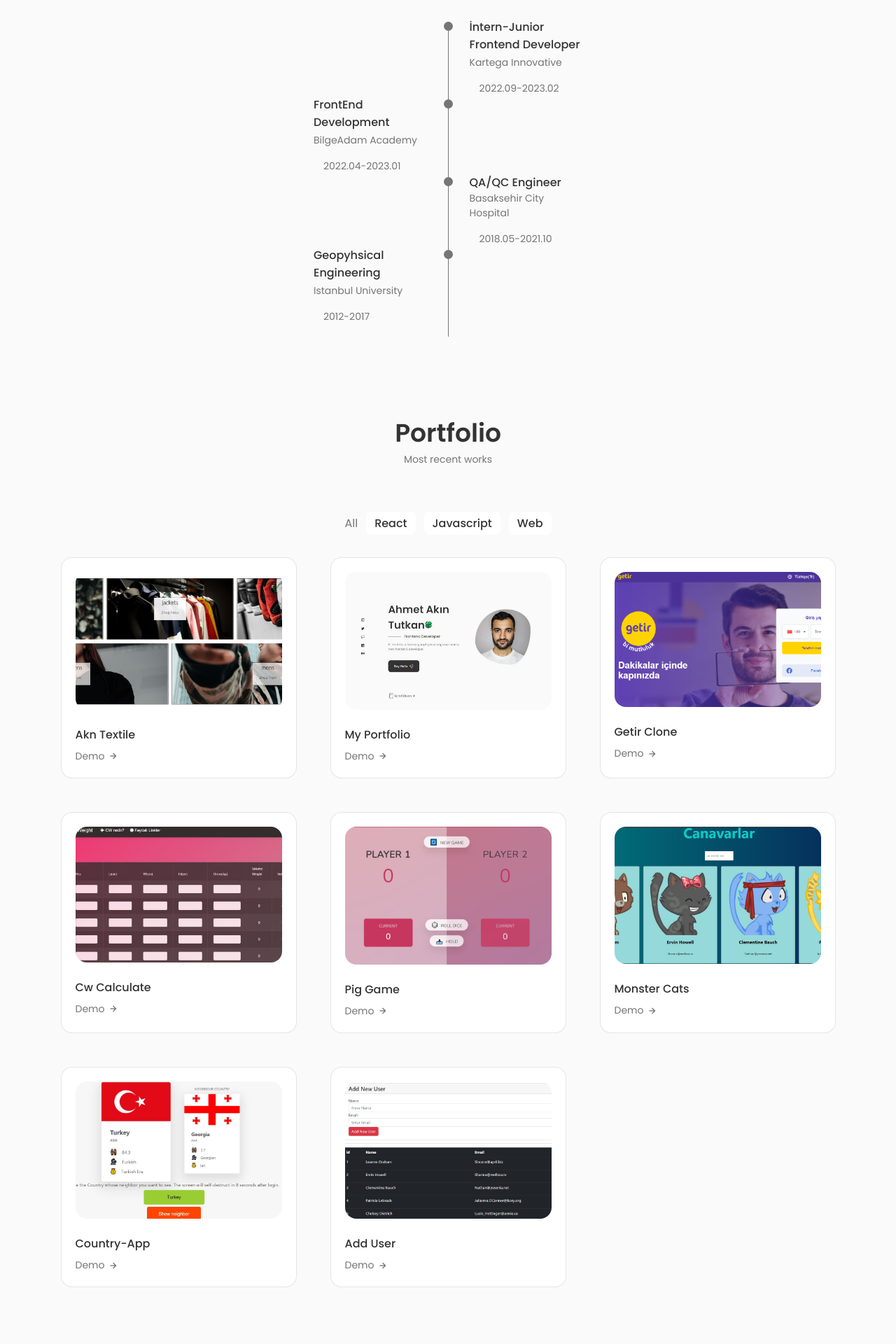
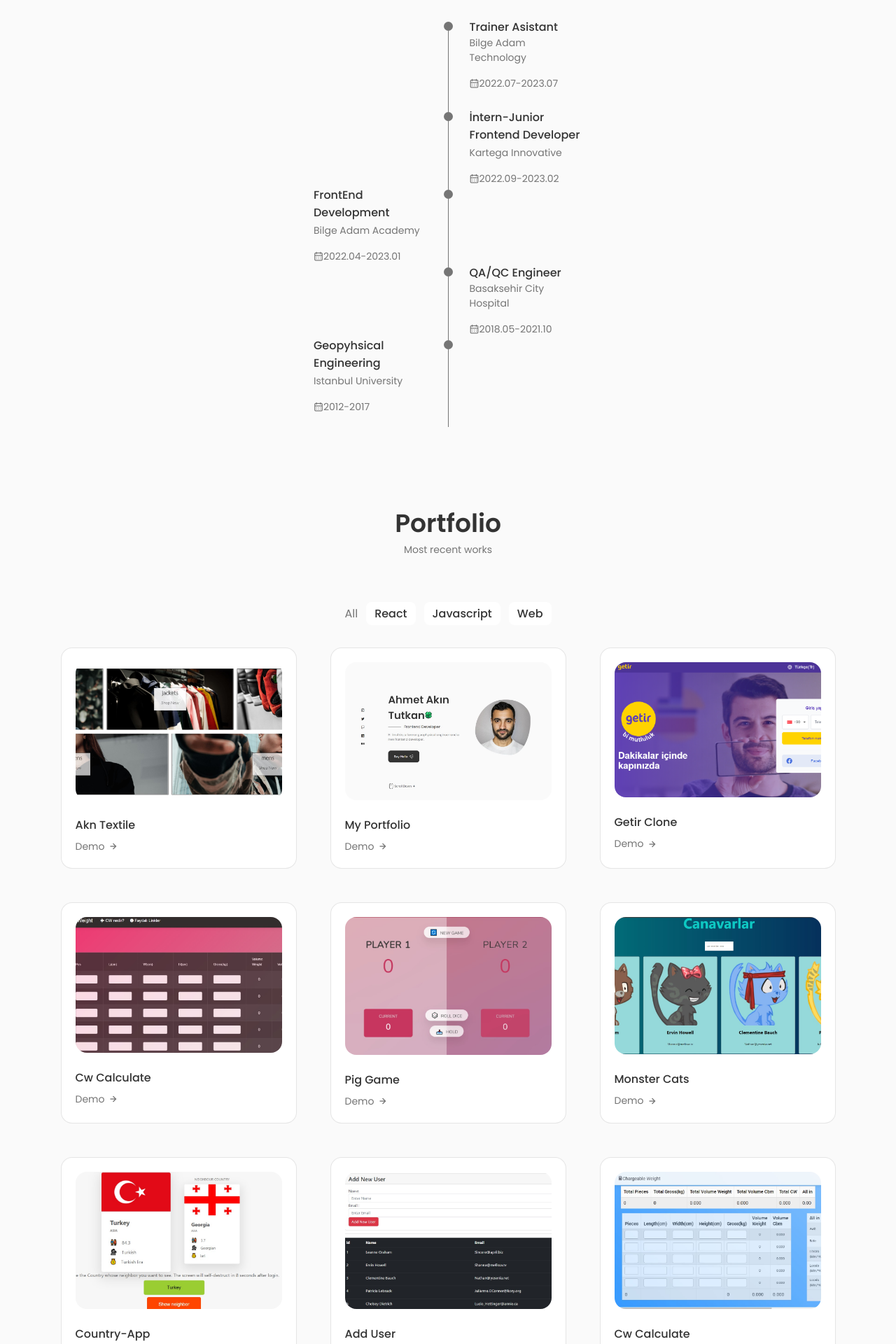
Before and after one commit to Akintutkan/my-portfolio, a React (Create React App) app: page / in a window 1280 px wide. Shown: the part 2340-4260 px from the top of the page at 70% size. Built offline with nearby package versions, Linux system fonts and the light colour scheme.

Commit message:
Changed İmage Added Work

```diff
--- a/src/components/qualification/Qualification.jsx
+++ b/src/components/qualification/Qualification.jsx
@@ -53,6 +53,24 @@ const Qualification = () => {
               </div>
 
               <div>
+                <h3 className="qualification__title">Trainer Asistant</h3>
+                <span className="qualification__subtitle">
+                  Bilge Adam Technology
+                </span>
+                <div className="qualification__calendar">
+                  <i className="uil uil-calendar-alt"></i>2022.07-2023.07
+                </div>
+                <div><br></br></div>
+              </div>
+            </div>
+            <div className="qualification__data">
+              <div></div>
+              {/* div is space */}
+              <div>
+                <span className="qualification__rounder"></span>
+                <span className="qualification__line"></span>
+              </div>
+              <div>
                 <h3 className="qualification__title">İntern-Junior Frontend Developer</h3>
                 <span className="qualification__subtitle">
                   Kartega Innovative
@@ -67,7 +85,7 @@ const Qualification = () => {
               <div>
                 <h3 className="qualification__title">FrontEnd Development</h3>
                 <span className="qualification__subtitle">
-                  BilgeAdam Academy
+                  Bilge Adam Academy
                 </span>
                 <div className="qualification__calendar">
                   <i className="uil uil-calendar-alt"></i>2022.04-2023.01
--- a/src/components/work/Data.jsx
+++ b/src/components/work/Data.jsx
@@ -6,6 +6,7 @@ import Work6 from "../../assets/work6.jpg"
 import Work7 from "../../assets/work7.jpg"
 import Work8 from "../../assets/work8.jpg"
 import Work4 from "../../assets/work4.jpg"
+import Work9 from "../../assets/work9.jpg"
 
 
 export const projectsData = [
@@ -65,6 +66,13 @@ export const projectsData = [
         category: "react",
         link: "https://user-add.netlify.app/"
       },
+      {
+        id: 9,
+        image: Work9,
+        title: "Cw Calculate",
+        category: "react",
+        link: "https://cwhesaplama.net/"
+      },
 
   ];
 
```
Also changed, not shown: src/assets/work9.jpg (added), 1 other file (tests, documents, lock files or other folders).
